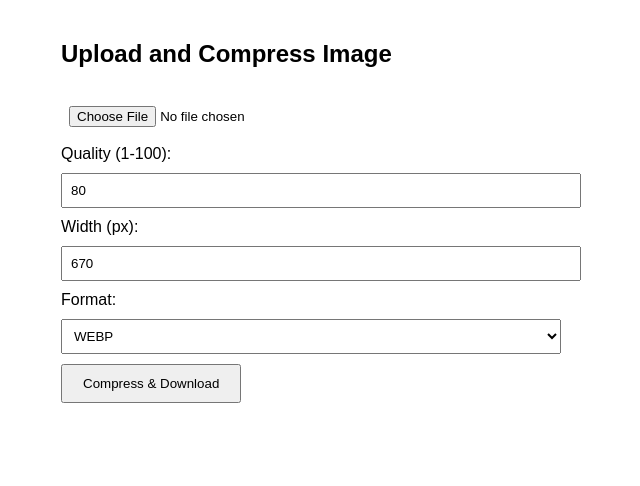
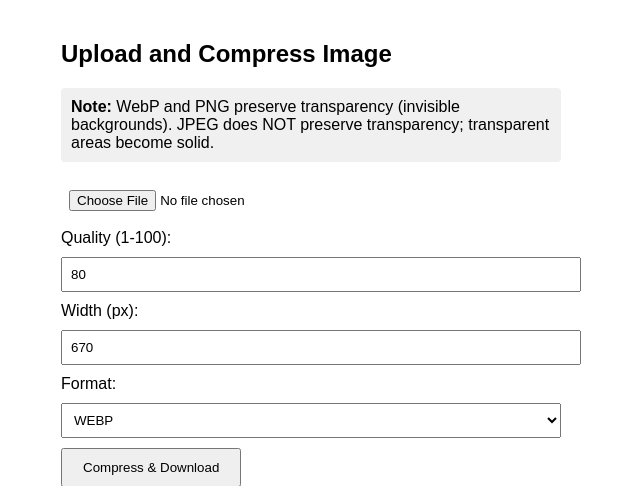
Before and after one commit to elainaglazer/image-compress, a Flask app: page / in a window 1280 px wide. Shown: the top 486 px of the page, without its empty margins (329-969 px from the left). Run offline with Flask 3, Linux system fonts and the light colour scheme.

Commit message:
Transparency note, output selection, and size estimation

```diff
--- a/app.py
+++ b/app.py
@@ -23,12 +23,14 @@ def compress_img(img_stream, new_size_ratio=1.0, quality=95, width=None, height=
     output = io.BytesIO()
     if output_format.lower() == "jpg" or output_format.lower() == "jpeg":
         if img.mode in ("RGBA", "P"):
-            img = img.convert("RGB")
+            img = img.convert("RGB")  # JPEG does not support transparency
         img.save(output, format="JPEG", quality=quality, optimize=True)
     elif output_format.lower() == "webp":
-        if img.mode == "P":
+        if img.mode in ("P", "LA") or (img.mode == "RGBA"):
             img = img.convert("RGBA")
         img.save(output, format="WEBP", quality=quality, optimize=True)
+    elif output_format.lower() == "png":
+        img.save(output, format="PNG", quality=quality, optimize=True)
     else:
         img.save(output, format=img.format, quality=quality, optimize=True)
     output.seek(0)
@@ -38,14 +40,24 @@ app = Flask(__name__)
 
 @app.route('/', methods=['GET', 'POST'])
 def index():
+    note = "WebP and PNG preserve transparency (invisible backgrounds). JPEG does NOT preserve transparency; transparent areas become solid."
+    estimated_sizes = None
     if request.method == 'POST':
         file = request.files['image']
         quality = int(request.form.get('quality', 80))
         width = int(request.form.get('width', 670))
         fmt = request.form.get('format', 'webp')
-        compressed = compress_img(file.stream, quality=quality, width=width, output_format=fmt)
+        # Estimate sizes for all formats
+        sizes = {}
+        img_bytes = file.read()
+        for f in ['webp', 'png', 'jpeg']:
+            out = compress_img(io.BytesIO(img_bytes), quality=quality, width=width, output_format=f)
+            sizes[f] = len(out.getvalue())
+        estimated_sizes = {k: get_size_format(v) for k, v in sizes.items()}
+        # Compress for selected format
+        compressed = compress_img(io.BytesIO(img_bytes), quality=quality, width=width, output_format=fmt)
         return send_file(compressed, download_name=f"compressed.{fmt}", as_attachment=True)
-    return render_template('index.html')
+    return render_template('index.html', note=note, estimated_sizes=estimated_sizes)
 
 if __name__ == '__main__':
     app.run(debug=True)
--- a/templates/index.html
+++ b/templates/index.html
@@ -13,6 +13,11 @@
 <body>
     <div class="container">
         <h2>Upload and Compress Image</h2>
+        {% if note %}
+        <div style="background:#f0f0f0;padding:10px;margin-bottom:10px;border-radius:4px;">
+            <strong>Note:</strong> {{ note }}
+        </div>
+        {% endif %}
         <form method="post" enctype="multipart/form-data">
             <input type="file" name="image" accept="image/*" required><br>
             <label>Quality (1-100):</label>
@@ -22,11 +27,19 @@
             <label>Format:</label>
             <select name="format">
                 <option value="webp">WEBP</option>
-                <option value="jpg">JPG</option>
+                <option value="png">PNG</option>
                 <option value="jpeg">JPEG</option>
             </select><br>
             <button type="submit">Compress & Download</button>
         </form>
+        {% if estimated_sizes %}
+        <div style="margin-top:20px;background:#e8f7e8;padding:10px;border-radius:4px;">
+            <strong>Estimated file sizes:</strong><br>
+            WEBP: {{ estimated_sizes['webp'] }}<br>
+            PNG: {{ estimated_sizes['png'] }}<br>
+            JPEG: {{ estimated_sizes['jpeg'] }}
+        </div>
+        {% endif %}
     </div>
 </body>
 </html>
```
